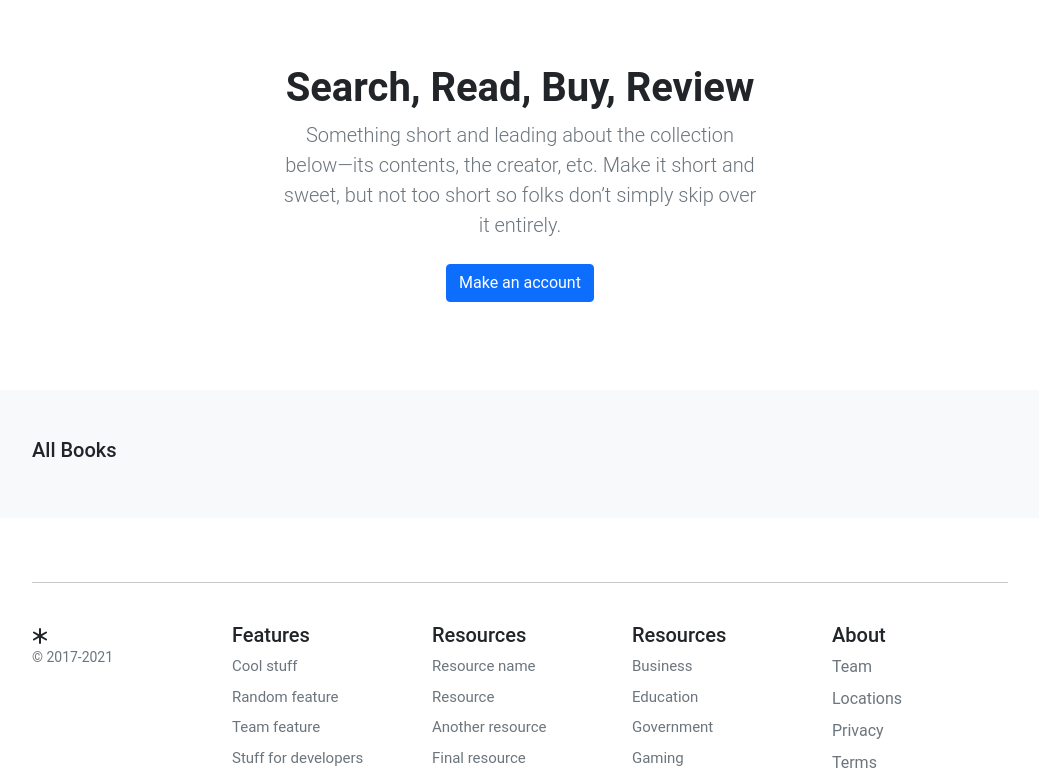
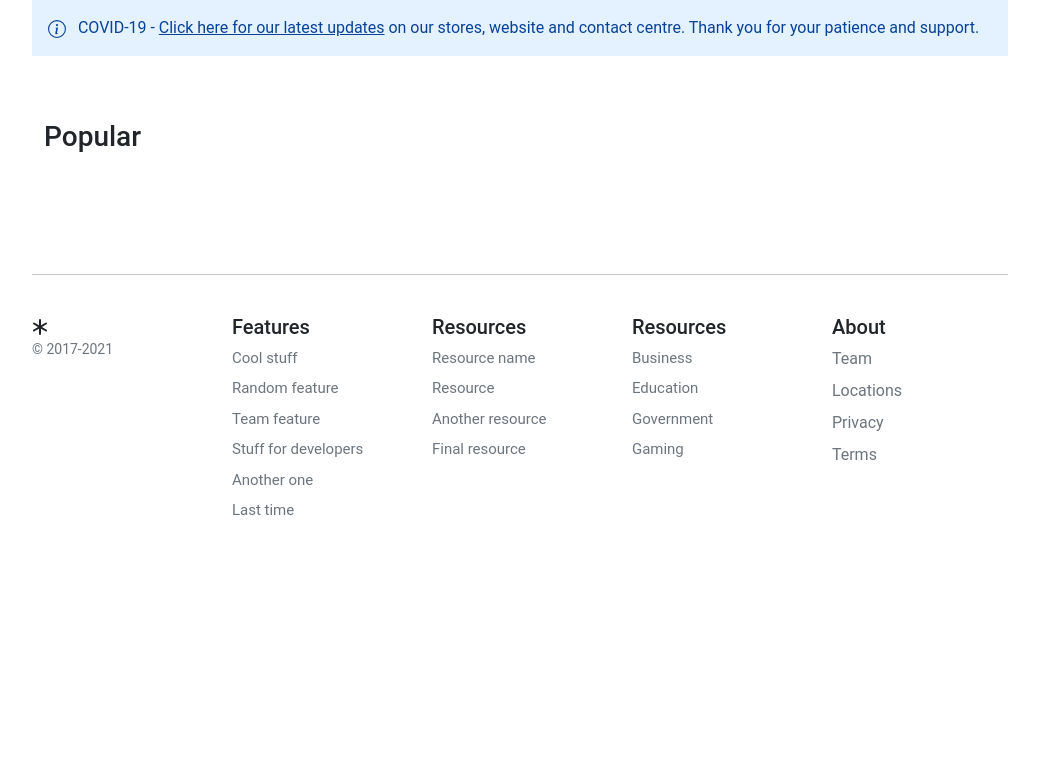
Before and after one commit to DhruvPatel0401/Ecommerce_Store, a Django app: page / in a window 1280 px wide. Shown: the part 93-864 px from the top of the page, without its empty margins (120-1159 px from the left). After the commit the page ends 608 px from the top, so only its background shows below. Run offline with Django 4.2, Linux system fonts and the light colour scheme; data that the repository does not hold is empty.

Commit message:
Refactored home.html

```diff
--- a/templates/store/home.html
+++ b/templates/store/home.html
@@ -1,46 +1,43 @@
-{% extends './base.html' %}
+{% extends "./base.html" %}
 {% load static %}
 {% block title %}BookStore{% endblock %}
-
 {% block content %}
-
-  <section class="py-5 text-center container">
-    <div class="row py-lg-3">
-      <div class="col-lg-6 col-md-8 mx-auto">
-        <h1 class="h1 fw-bold">Search, Read, Buy, Review</h1>
-        <p class="lead text-muted">Something short and leading about the collection below—its contents, the creator, etc. Make it short and sweet, but not too short so folks don’t simply skip over it entirely.</p>
-        <p>
-          <a href="#" class="btn btn-primary my-2">Make an account</a>
-        </p>
-      </div>
+<main>
+  <div class="container">
+    <div class="alert alert-primary fw600 rounded-0 border-0 py-3" role="alert">
+      <svg xmlns="http://www.w3.org/2000/svg" width="18" height="18" fill="currentColor" class="bi bi-info-circle me-2"
+        viewBox="0 0 16 16">
+        <path d="M8 15A7 7 0 1 1 8 1a7 7 0 0 1 0 14zm0 1A8 8 0 1 0 8 0a8 8 0 0 0 0 16z" />
+        <path
+          d="M8.93 6.588l-2.29.287-.082.38.45.083c.294.07.352.176.288.469l-.738 3.468c-.194.897.105 1.319.808 1.319.545 0 1.178-.252 1.465-.598l.088-.416c-.2.176-.492.246-.686.246-.275 0-.375-.193-.304-.533L8.93 6.588zM9 4.5a1 1 0 1 1-2 0 1 1 0 0 1 2 0z" />
+      </svg>
+      COVID-19 - <u>Click here for our latest updates</u> on our stores, website and contact centre. Thank you for
+      your patience and support.
     </div>
-  </section>
-
-  <div class="album py-5 bg-light">
     <div class="container">
-      <div class="pb-3 h5">All Books</div>
-      <div class="row row-cols-1 row-cols-sm-2 row-cols-md-5 g-3">
-
-        {% for product in products %}
-
-          <div class="col">
-            <div class="card shadow-sm">
-              <img class="img-fluid" alt="Responsive image" src="{{ product.image.url }}" />
-              <div class="card-body">
-                <p class="card-text">
-                  <a class="text-dark text-decoration-none" href="{{ product.get_absolute_url }}">{{ product.title }}</a>
-                </p>
-                <div class="d-flex justify-content-between align-items-center">
-                  <small class="text-muted">9min read</small>
+      <div class="row">
+        <div class="album py-5">
+          <div class="pb-3">
+            <h1 class="h3">Popular</h1>
+          </div>
+          <div class="row row-cols-1 row-cols-sm-2 row-cols-md-5 g-3">
+            {% for product in products %}
+            <div class="col">
+              <div class="card border-0">
+                <img class="img-fluid" alt="Responsive image" src="{{ product.image.url }}">
+                <div class="card-body px-0">
+                  <p class="card-text">
+                    <a class="text-dark text-decoration-none"
+                      href="{{ product.get_absolute_url }}">{{ product.title|slice:":50" }}...</a>
+                  </p>
+                  <div class="fw-bold">£{{product.price}}</div>
                 </div>
               </div>
             </div>
+            {% endfor %}
           </div>
-
-        {% endfor %}
-
+        </div>
       </div>
     </div>
-  </div>
-
+</main>
 {% endblock %}
```
